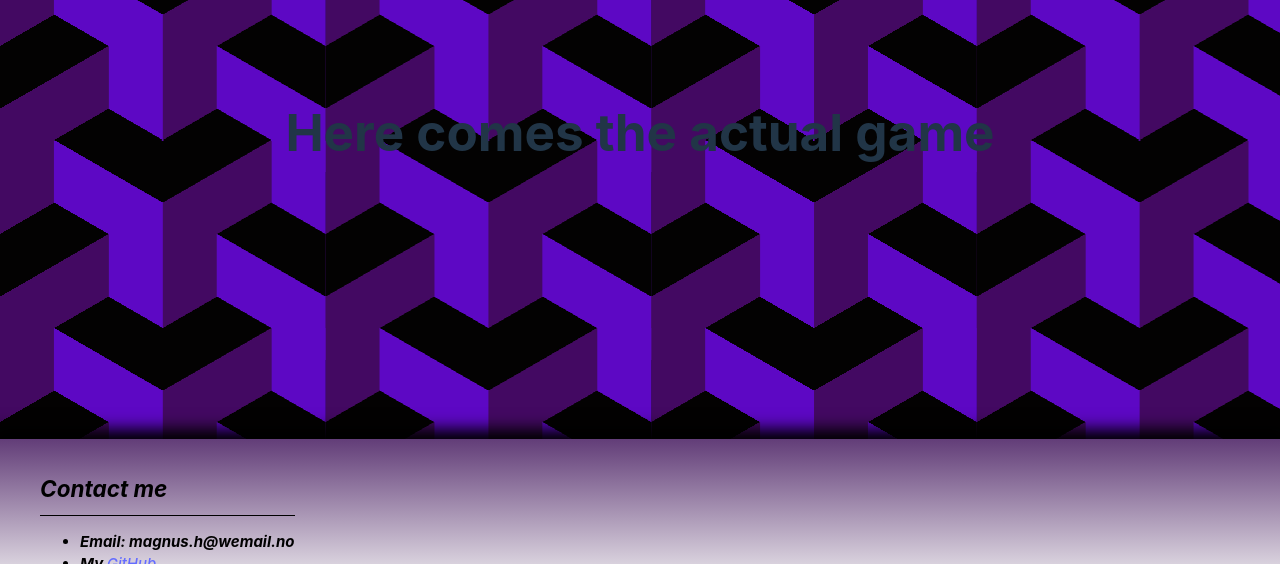
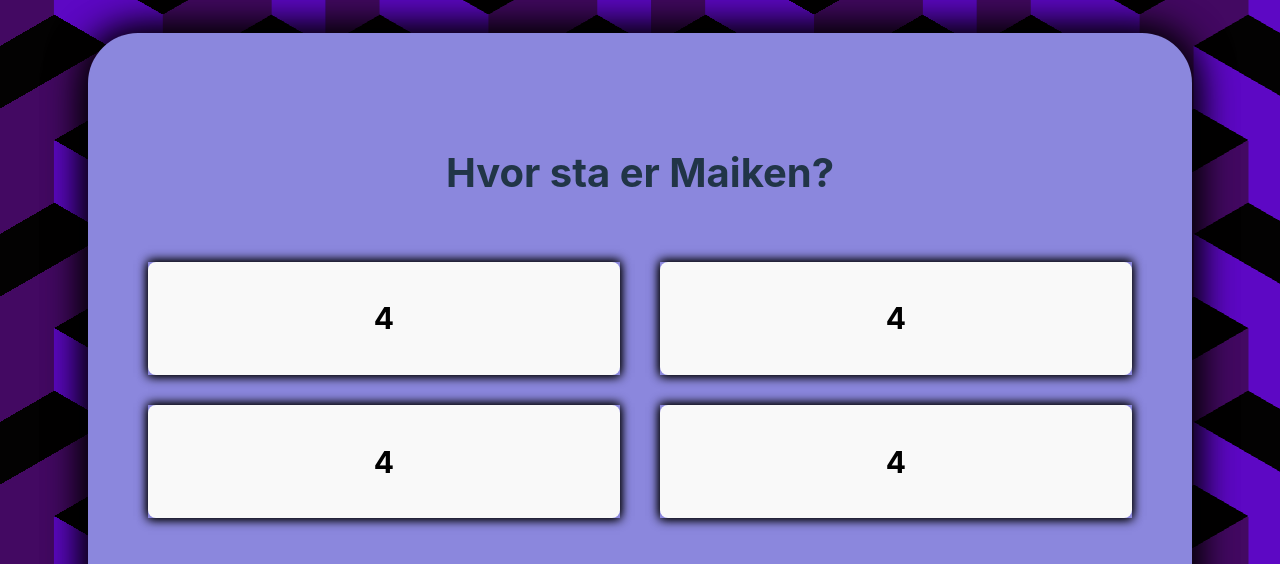
Before and after one commit to magnusgit1/quiz-game, a React (Vite) app in the folder frontend/: page /gamepage in a window 1280 px wide. Shown: the part 236-800 px from the top of the page. Built offline with nearby package versions, Linux system fonts and the light colour scheme.

Commit message:
implemented About and HowToPlay-section & design of GamePage

```diff
--- a/frontend/src/components/About/About.jsx
+++ b/frontend/src/components/About/About.jsx
@@ -1,7 +1,7 @@
 
 import './About.css';
 
-function About() {
+const About = () => {
     return (
         <div className='main_about'>
         <div className='main_init_about'>
--- a/frontend/src/components/GamePage/GamePage.css
+++ b/frontend/src/components/GamePage/GamePage.css
@@ -0,0 +1,24 @@
+
+.main_gamepage{
+    background-color: rgb(139, 135, 221);
+    padding:40px;
+    width:80%;
+    height:15cm;
+    align-items: center;
+    display:flex;
+    justify-content: center;
+    flex-direction: column;
+    box-shadow: 0 -5px 40px black, 0 5px 40px black;
+    border-radius: 50px;
+}
+
+.card_container{
+    margin:20px;
+    width:50%;
+}
+
+.cards{
+    width:100%;
+    display:flex;
+    flex-direction: row;
+}
--- a/frontend/src/components/GamePage/GamePage.jsx
+++ b/frontend/src/components/GamePage/GamePage.jsx
@@ -1,11 +1,26 @@
 
 import './GamePage.css'
+import QCard from './QCard.jsx';
+import Question from './Question.jsx';
 
-function GamePage() {
+const GamePage = () => {
+
+
 
     return(
-        <div className='main_gp'>
-            <h1>Here comes the actual game</h1>
+        <div className='main_gamepage'>
+            <h2><Question/></h2>
+            <div className='cards'>
+                <div className="card_container">
+                    <QCard/>
+                    <QCard/>
+                </div>
+                <div className="card_container">
+                    <QCard/>
+                    <QCard/>
+                </div>
+            </div>
+            <button onClick={() => {handleLockIn}}>Lock Answer</button>
         </div>
     );
 }
--- /dev/null
+++ b/frontend/src/components/GamePage/QCard.css
@@ -0,0 +1,17 @@
+
+
+.main_card{
+    width:100%;
+    height:3cm;
+    margin-bottom:30px;
+    background-color: rgb(139, 135, 221);
+    box-shadow: 0 -2px 10px black, 0 2px 10px black;;
+}
+.card_btn{
+    width:100%;
+    height:100%;
+    text-align:center;
+    font-size:30px;
+    font: black;
+    font-weight:bolder;
+}
--- /dev/null
+++ b/frontend/src/components/GamePage/QCard.jsx
@@ -0,0 +1,27 @@
+
+import './QCard.css';
+import { useState } from 'react';
+
+const QCard = () => {
+
+    const [isChosen, setIsChosen] = useState(false);
+    const [isCorrect, setIsCorrect] = useState(false);
+    const value = 4;
+
+    const handleClick = () =>{
+        if (isChosen){
+            return;
+        }
+        else{
+            setIsChosen(true);
+        }
+    }
+
+    return(
+        <div className="main_card">
+            <button className="card_btn" onClick={() => {handleClick}}>{value}</button>
+        </div>
+    );
+}
+
+export default QCard;
--- /dev/null
+++ b/frontend/src/components/GamePage/Question.css
@@ -0,0 +1,4 @@
+
+.q_h2{
+    font-size:40px;
+}
--- /dev/null
+++ b/frontend/src/components/GamePage/Question.jsx
@@ -0,0 +1,15 @@
+
+import './Question.css';
+import { useState } from 'react';
+
+const Question = () => {
+
+    const [value, setValue] = useState('');
+
+    return(
+        <>
+            <h1 className="q_h2">Hvor sta er Maiken?</h1>
+        </>
+    )
+}
+export default Question;
--- a/frontend/src/components/HomePage/HomePage.jsx
+++ b/frontend/src/components/HomePage/HomePage.jsx
@@ -13,7 +13,7 @@ const HomePage = () => {
                 <div className='get_started'>
                     <h2>How would you like to play?</h2>
                     <div className='get_started_btns'>
-                        <button className='offline_btn' onClick={() => navigate('/GamePage')}>
+                        <button className='offline_btn' onClick={() => navigate('/gamepage')}>
                             Play Offline
                         </button>
                         <button className='sign_in_btn' onClick={() => navigate('/register')}>
--- a/frontend/src/components/HowToPlay/HowToPlay.jsx
+++ b/frontend/src/components/HowToPlay/HowToPlay.jsx
@@ -1,7 +1,7 @@
 
 import './HowToPlay.css'
 
-function HowToPlay() {
+const HowToPlay = () => {
 
     return(
         <div className='main_howtoplay'>
--- a/frontend/src/components/LogIn/LogIn.jsx
+++ b/frontend/src/components/LogIn/LogIn.jsx
@@ -11,7 +11,6 @@ const LogIn = ({onLogin}) => {
     const [password, setPassword] = useState('');
     const [error, setError] = useState('');
     const navigate = useNavigate();
-    const sleep = (ms) => new Promise(resolve => setTimeout(resolve, ms));
 
     const handleUsername = (e) =>{
         setUsername(e.target.value);
```
